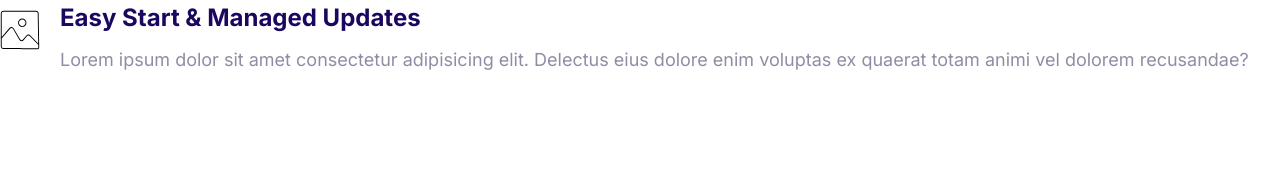
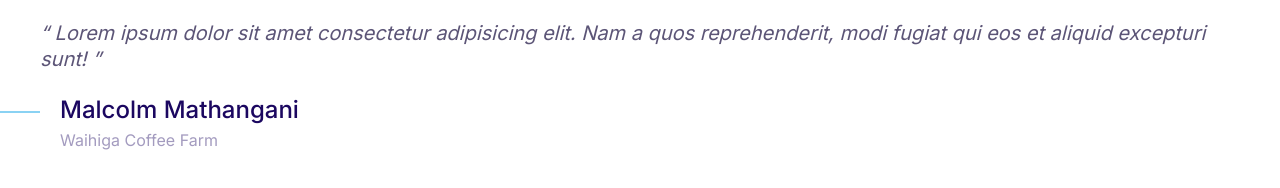
Before and after one commit to Malkeezow/Malkeezow, a plain HTML site: page index.html in a window 1280 px wide. Drawn offline with Linux system fonts and the light colour scheme.

Commit message:
Defining the Quotes

```diff
--- a/CSS/stlyes.css
+++ b/CSS/stlyes.css
@@ -4,6 +4,7 @@
     --accent-color: #ff3400;
     --headings-color: #1b0760;
     --body-color: #918ca4;
+    --body-darker-color: #5c5577;
     --border-color:#ccc;
     --border-radius:30px;
 }
@@ -391,3 +392,52 @@ a {
 .media__image {
     margin-top: 1rem;
 }
+
+/*Quotes*/
+
+.quote {
+    font-size: 3 rem;
+    font-style: italic;
+    color: var(--body-darker-color);
+    line-height: 1.3;
+}
+
+.quote__text::before {
+    content: open-quote;
+}
+.quote__text::after {
+    content: close-quote;
+}
+
+.quote__author {
+    font-size: 3rem;
+    font-weight: 500;
+    font-style: normal;
+    margin-bottom: 0;
+}
+
+.quote__company {
+    color: var(--headings-color);
+    opacity: 0.4;
+    font-size: 2rem;
+    font-style: normal;
+}
+
+.quote__line {
+    position: relative;
+    bottom: 10px;
+}
+
+@media screen and (min-width: 1024px) {
+    .quote {
+        font-size: 2rem;
+    }
+
+    .quote__author {
+        font-size: 2.4rem;
+    }
+
+    .quote__company {
+        font-size: 1.6rem;
+    }
+}
--- a/index.html
+++ b/index.html
@@ -14,19 +14,24 @@
     <link rel="stylesheet" href="css/stlyes.css" />
   </head>
   <body>
+    <blockquote class="quote">
+      <p class="quote__text">
+        Lorem ipsum dolor sit amet consectetur adipisicing elit. Nam a quos
+        reprehenderit, modi fugiat qui eos et aliquid excepturi sunt!
+      </p>
+    </blockquote>
+    <footer>
       <div class="media">
         <div class="media__image">
-        <svg class="icon icon--primary">
-          <use xlink:href="images/sprite.svg#snap"></use>
+          <svg class="icon icon--primary quote__line">
+            <use xlink:href="images/sprite.svg#line"></use>
           </svg>
         </div>
         <div class="media__body">
-        <h3 class="media__title">Easy Start & Managed Updates</h3>
-        <p>
-          Lorem ipsum dolor sit amet consectetur adipisicing elit. Delectus eius
-          dolore enim voluptas ex quaerat totam animi vel dolorem recusandae?
-        </p>
+          <h3 class="media__title quote__author">Malcolm Mathangani</h3>
+          <p class="quote__company">Waihiga Coffee Farm</p>
         </div>
       </div>
+    </footer>
   </body>
 </html>
```
Also changed, not shown: Components/quotes.html (added, +19 -0 lines). Lines whose indentation alone changed are shown as unchanged.
